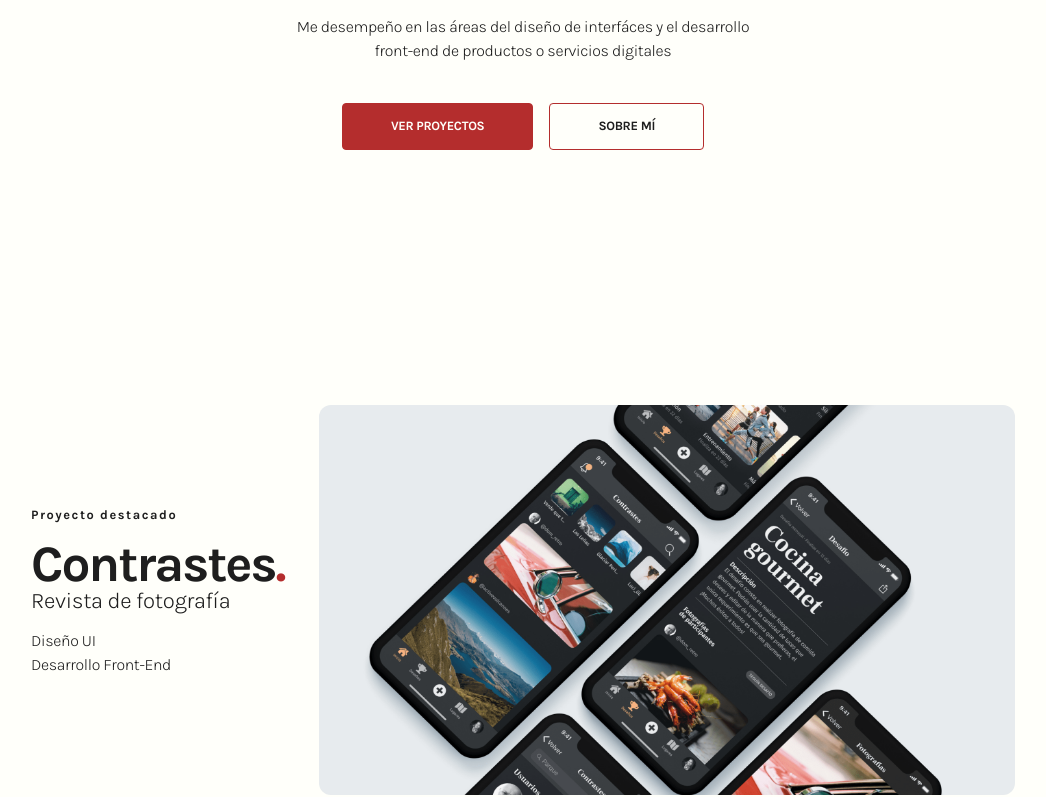
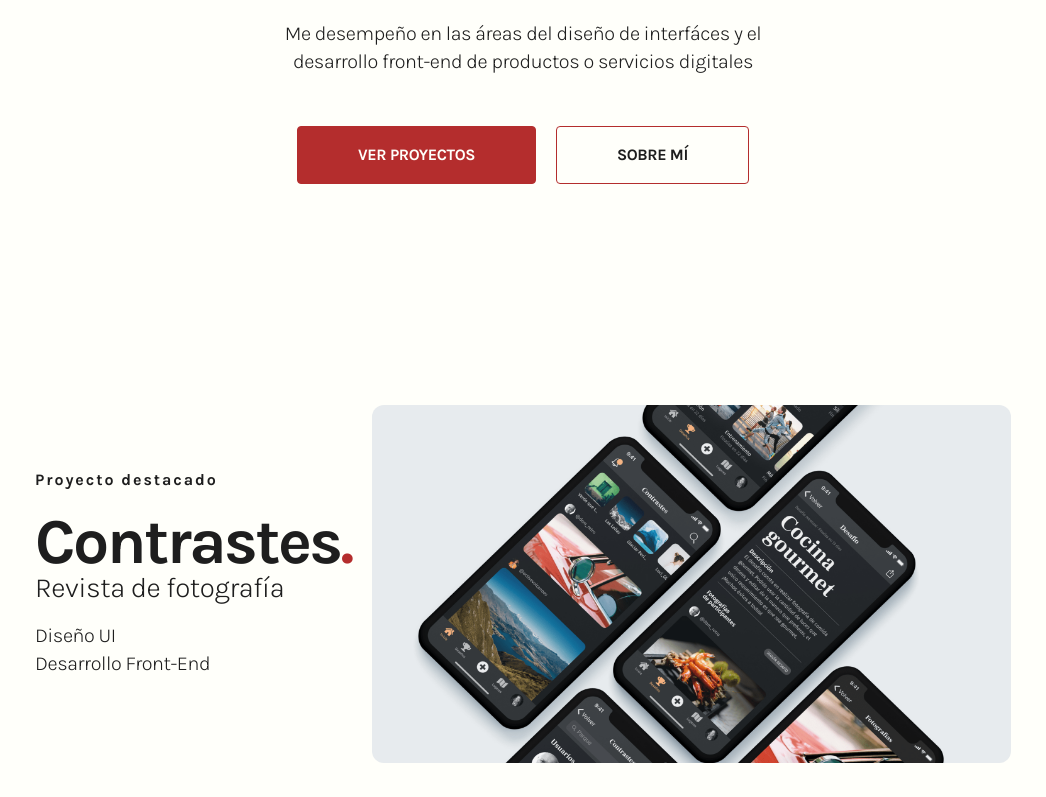
Before and after one commit to alotama/alotama-portfolio, a Next.js app: page / in a window 1280 px wide. Shown: the part 395-1192 px from the top of the page, without its empty margins (117-1163 px from the left). Built offline with nearby package versions, Linux system fonts and the light colour scheme.

Commit message:
fix mediaquery font-size

```diff
--- a/components/projectCluster/index.js
+++ b/components/projectCluster/index.js
@@ -6,7 +6,7 @@ import Link from 'next/link'
 const ProjectCluster = ({ featured, compact, title, slug, subtitle, imageSrc, workType }) => {
   let projectCluster = [styles.project]
 
-  if (compact) {
+  if (compact === true) {
     projectCluster.push(styles.compact)
   }
 
--- a/pages/index.js
+++ b/pages/index.js
@@ -12,6 +12,7 @@ function Home({ lastPosts, featuredProject, projects }) {
   const isDesktop = useMediaQuery({
     query: '(min-device-width: 48rem)'
   })
+
   return (
     <Layout>
       <Head>
--- a/styles/general.scss
+++ b/styles/general.scss
@@ -10,7 +10,7 @@ html, body {
   color: $black;
   font-weight: 300;
   letter-spacing: -0.02em;
-  @include media-breakpoint-up($breakpoint-md); {
+  @include media-breakpoint-up(768px){
     padding: 0;
     font-size: 1.25em;
     line-height: 1.4;
--- a/styles/partials/_breakpoint.scss
+++ b/styles/partials/_breakpoint.scss
@@ -1,6 +1,6 @@
-$breakpoint-md: 48rem;
-$breakpoint-lg: 62rem;
-$breakpoint-xl: 70rem;
+$breakpoint-md: 48em;
+$breakpoint-lg: 62em;
+$breakpoint-xl: 70em;
 
 @mixin media-breakpoint-up($name) {
   @media screen and (min-width: $name) {
--- a/styles/partials/_typography.scss
+++ b/styles/partials/_typography.scss
@@ -1,6 +1,7 @@
 @mixin title-primary-large {
   font-size: 2.8rem;
   line-height: 1;
+  letter-spacing: -0.04em;
 }
 
 @mixin title-primary-regular {
@@ -14,6 +15,7 @@
   font-size: 1.6rem;
   font-weight: 700;
   line-height: 1.2;
+  letter-spacing: -0.04em;
 }
 
 @mixin title-primary-small {
```
